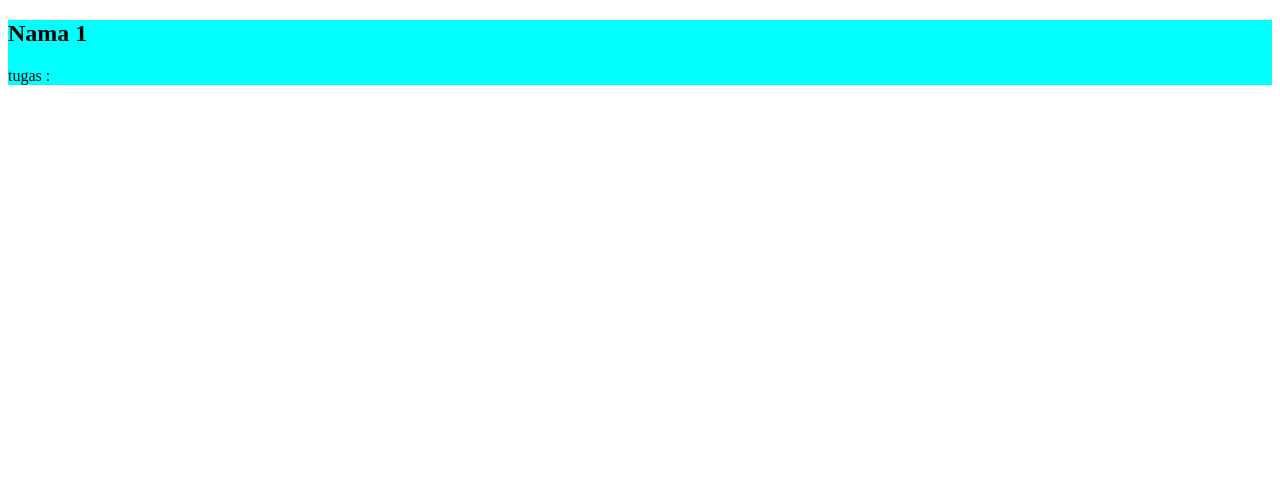
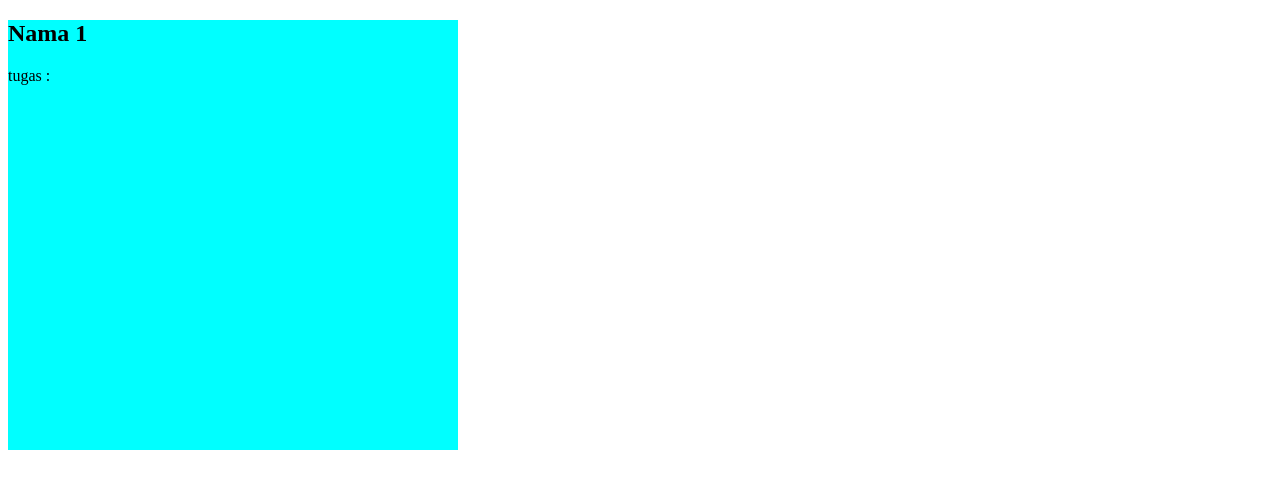
Before and after one commit to andraangjaya/Songify, a website built with webpack: page about-us.html in a window 1280 px wide. Built offline with nearby package versions, Linux system fonts and the light colour scheme; files whose address does not match are found by name.

Commit message:
tambah width dan height di css

```diff
--- a/css/about.css
+++ b/css/about.css
@@ -1,3 +1,4 @@
 article{
-
+    width: 450px;
+    height: 430px;
 }
```
